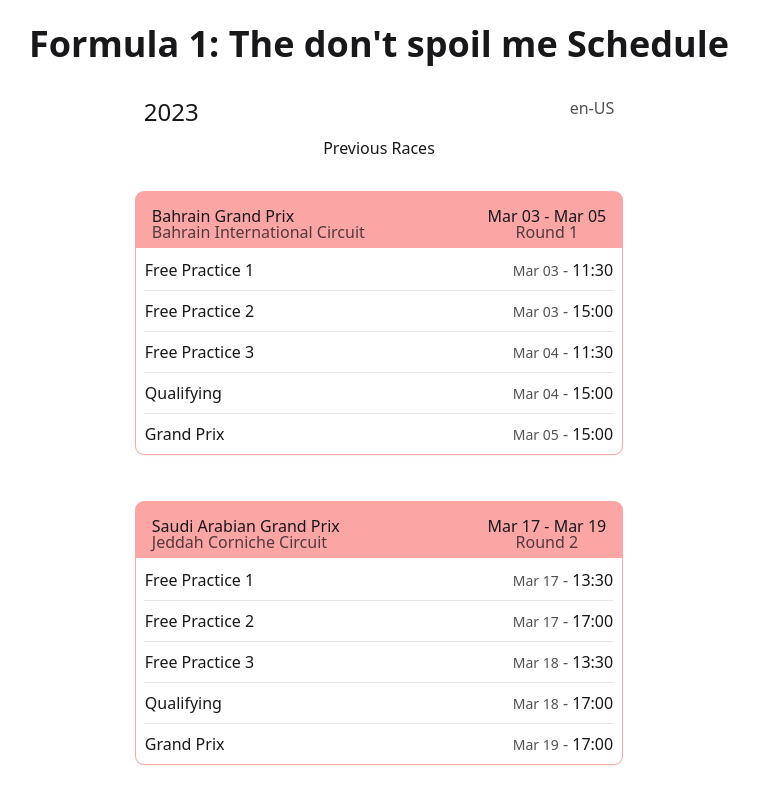
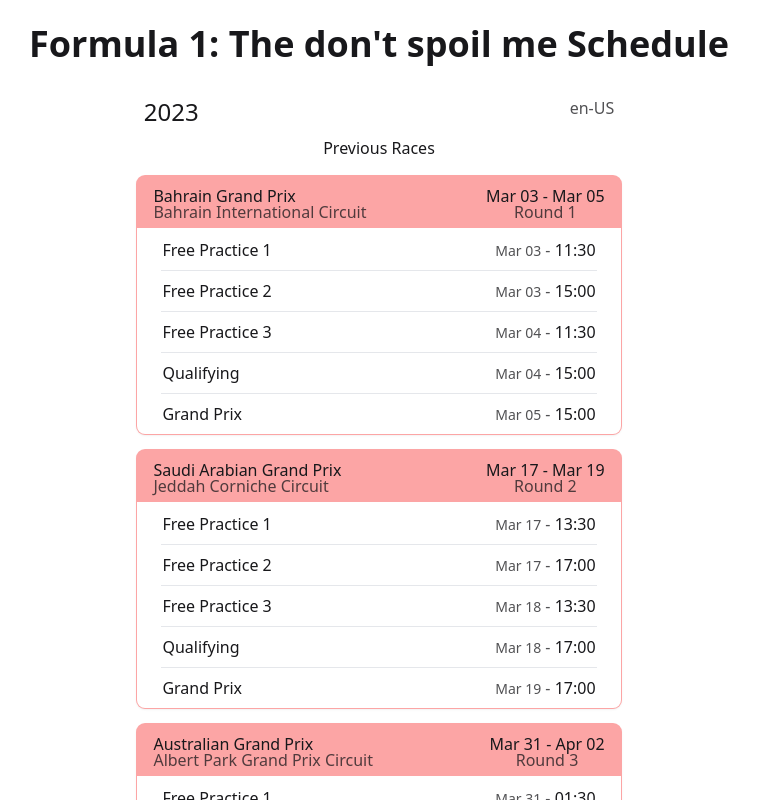
Before and after one commit to ThisIsSoSteve/Formula1NoSpoilersSchedule, a SvelteKit app: page / in a window 1280 px wide. Shown: the top 800 px of the page, without its empty margins (261-1020 px from the left). Built offline with nearby package versions, Linux system fonts and the light colour scheme.

Commit message:
fixed padding on the timings section added some margin on card better see selection

```diff
--- a/src/lib/Race.svelte
+++ b/src/lib/Race.svelte
@@ -42,7 +42,7 @@
 
 <a
 	href="#"
-	class="m-4 rounded-lg flex-none antialiased overflow-hidden
+	class="rounded-lg flex-none antialiased overflow-hidden
 	cursor-pointer outline-none ring-1 hover:ring-2 focus:ring-2
 	shadow hover:shadow-lg focus:shadow-lg
 w-full sm:w-4/5 md:w-2/4 lg:w-2/5
@@ -51,7 +51,7 @@
 {isNext === false && isUpcoming === false ? 'ring-red-300 bg-red-300' : ''}"
 >
 	<article>
-		<section class="flex justify-between mb-2 px-4 pt-4 leading-none">
+		<section class="flex justify-between mb-2 px-4 pt-3 leading-none">
 			<div class="">
 				<h2 class="font-medium">{name}</h2>
 				<h3 class="opacity-75" role="doc-subtitle">{circuitName}</h3>
@@ -67,7 +67,7 @@
 		</section>
 		<!-- </article>
 	<article> -->
-		<section class="px-2 bg-white">
+		<section class="px-6 bg-white">
 			<table class="table-auto w-full">
 				<thead>
 					<th />
--- a/src/routes/+page.svelte
+++ b/src/routes/+page.svelte
@@ -12,7 +12,7 @@
 		const el = document.getElementById('isNext');
 		if (!el) return;
 		el.scrollIntoView({
-			behavior: 'smooth'
+			behavior: 'instant'
 		});
 	});
 </script>
@@ -26,9 +26,9 @@
 	</div>
 </div>
 
-<div class="flex flex-col items-center gap-4">
+<div class="flex flex-col items-center gap-4 mx-1">
 	{#if !data.races[0].isNext}
-		<div class="font-medium">Previous Races</div>
+		<div class="font-medium text-left">Previous Races</div>
 	{/if}
 	{#each data.races as race}
 		<Race {...race} {lang} />
```
